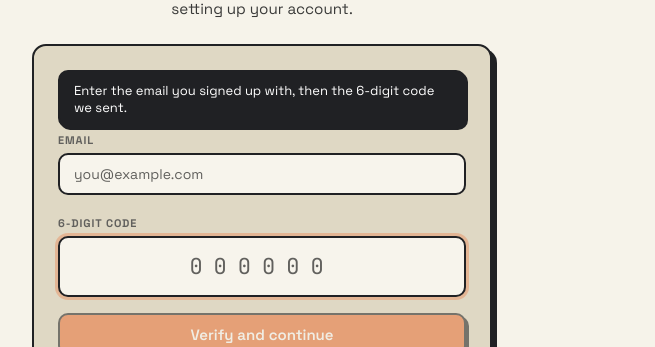
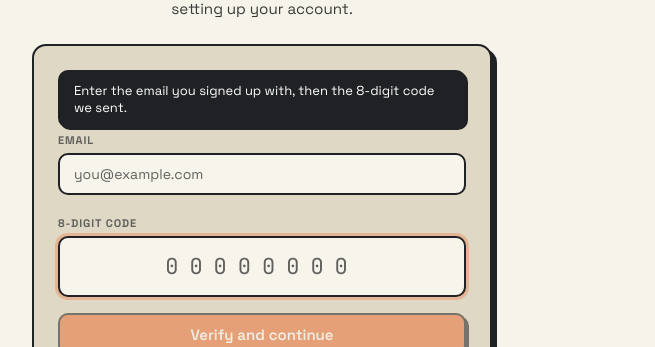
Before and after one commit to 5uhaeb/todo, a React (Vite) app in the folder frontend/: page /verify in a window 1280 px wide. Shown: the part 185-532 px from the top of the page, without its empty margins (378-1033 px from the left). Built offline with nearby package versions, Linux system fonts and the light colour scheme; no server answers; the HTML template or start-up script is replaced by a standard one.

Commit message:
Align OTP UI with 8-digit tokens and clear signup inputs

```diff
--- a/frontend/src/pages/Login.jsx
+++ b/frontend/src/pages/Login.jsx
@@ -166,7 +166,13 @@ export default function Login() {
               id="login-toggle"
               type="button"
               className="btn btn-ghost btn-sm"
-              onClick={() => { setMode(isSignUp ? 'signin' : 'signup'); setError(''); }}
+              onClick={() => {
+                const nextMode = isSignUp ? 'signin' : 'signup';
+                setMode(nextMode);
+                setEmail('');
+                setPassword('');
+                setError('');
+              }}
             >
               {isSignUp
                 ? 'Already have an account? Sign in'
--- a/frontend/src/pages/VerifyCode.jsx
+++ b/frontend/src/pages/VerifyCode.jsx
@@ -3,10 +3,12 @@ import { useLocation, useNavigate } from 'react-router-dom';
 import { supabase } from '../supabase.js';
 import ThemeToggle from '../components/ThemeToggle.jsx';
 
+const OTP_LENGTH = 8;
+
 /**
  * Code-entry screen for first-time signup.
  * The user lands here after Login.jsx calls supabase.auth.signUp().
- * Supabase emails them a 6-digit token; they enter it here to confirm
+ * Supabase emails them a token; they enter it here to confirm
  * their email and create a session.
  *
  * Requires the Supabase project's "Confirm signup" email template to
@@ -43,7 +45,7 @@ export default function VerifyCode() {
 
   // If they refresh and lose state, let them type the email manually.
   useEffect(() => {
-    if (!email) setInfo('Enter the email you signed up with, then the 6-digit code we sent.');
+    if (!email) setInfo(`Enter the email you signed up with, then the ${OTP_LENGTH}-digit code we sent.`);
   }, [email]);
 
   async function handleVerify(e) {
@@ -120,7 +122,7 @@ export default function VerifyCode() {
           <h1 className="brand-title">Verify your email</h1>
         </div>
         <p className="brand-subtitle">
-          We sent a 6-digit code to <strong>{email || 'your inbox'}</strong>.
+          We sent a {OTP_LENGTH}-digit code to <strong>{email || 'your inbox'}</strong>.
           Enter it below to {isOAuthVerify ? 'finish Google sign-in' : 'finish setting up your account'}.
         </p>
 
@@ -146,7 +148,7 @@ export default function VerifyCode() {
             )}
 
             <div>
-              <label htmlFor="verify-code" className="label-tag">6-digit code</label>
+              <label htmlFor="verify-code" className="label-tag">{OTP_LENGTH}-digit code</label>
               <input
                 id="verify-code"
                 type="text"
@@ -154,8 +156,8 @@ export default function VerifyCode() {
                 pattern="[0-9]*"
                 className="input input-code"
                 value={code}
-                onChange={(e) => setCode(e.target.value.replace(/\D/g, '').slice(0, 6))}
-                placeholder="000000"
+                onChange={(e) => setCode(e.target.value.replace(/\D/g, '').slice(0, OTP_LENGTH))}
+                placeholder="00000000"
                 required
                 style={{ marginTop: 4 }}
                 autoFocus
@@ -165,7 +167,7 @@ export default function VerifyCode() {
             <button
               type="submit"
               className="btn btn-primary btn-lg btn-full"
-              disabled={loading || code.length !== 6}
+              disabled={loading || code.length !== OTP_LENGTH}
             >
               {loading ? 'Verifying...' : 'Verify and continue'}
             </button>
```
